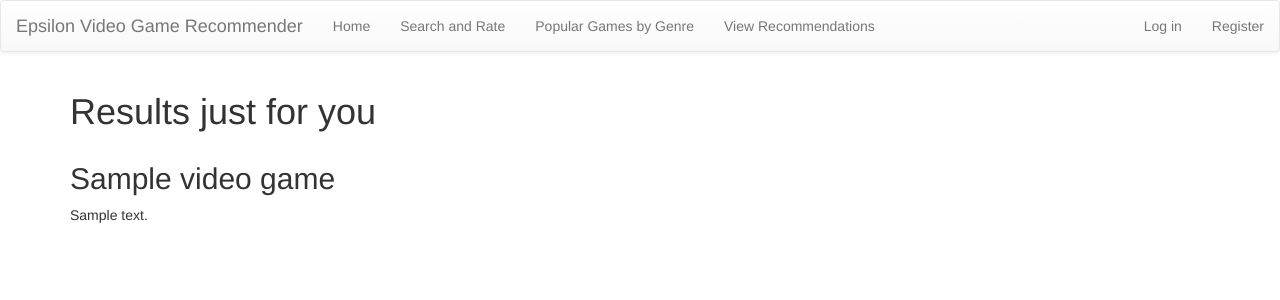
After one commit to log0ymxm/epsilon-recommender, a Django app: template recommender/templates/recommendations.html in a window 1280 px wide. The commit adds this page. Shown: the top 300 px of the page. Run offline with Django 3.2, Linux system fonts and the light colour scheme; the template is opened without the code that fills it: most values are stand-ins (such as "Sample title", 1, 10 or a date in 2020); some libraries are stand-ins or nearby versions.

Commit message:
Add links to homepage

```diff
--- a/recommender/templates/base.html
+++ b/recommender/templates/base.html
@@ -31,6 +31,15 @@
           <li class="{% if '/' == request.path %}active{% endif %}">
             <a href="/">Home</a>
           </li>
+	  <li class="{% if '/' == request.path %}active{% endif %}">
+	    <a href="/">Search and Rate</a>
+	  </li>
+	  <li class="{% if '/' == request.path %}active{% endif %}">
+	    <a href="/">Popular Games by Genre</a>
+	  </li>
+	  <li class="{% if '/recommendations' == request.path %}active{% endif %}">
+	    <a href="/recommendations">View Recommendations</a>
+	  </li>
         </ul>
         <ul class="nav navbar-nav navbar-right">
           {% if user.is_authenticated %}
--- /dev/null
+++ b/recommender/templates/recommendations.html
@@ -0,0 +1,20 @@
+{% extends "base.html" %}
+{% block content %}
+<div class="container">
+  <div class="row">
+    <div class="col-md-12">
+      <h1>Results just for you</h1>
+    </div>
+  </div>
+  <div class="row">
+    <div class="col-md-12">
+      {% for v in video_games %}
+      <h2>{{v.name}}</h2>
+      <p>
+	{{v.description}}
+      </p>
+      {% endfor %}
+    </div>
+  </div>
+</div>
+{% endblock %}>
--- a/recommender/urls.py
+++ b/recommender/urls.py
@@ -17,6 +17,7 @@ v1_api.register(VideoGameAttributeResource())
 urlpatterns = patterns('',
     # Examples:
     url(r'^$', 'recommender.views.home', name='home'),
+    url(r'^recommendations$', 'recommender.views.recommendations', name='recommendations'),
     # url(r'^recommender/', include('recommender.foo.urls')),
 
     url(r'^api/', include(v1_api.urls)),
```
Also changed, not shown: recommender/views.py (+7 -0 lines).
